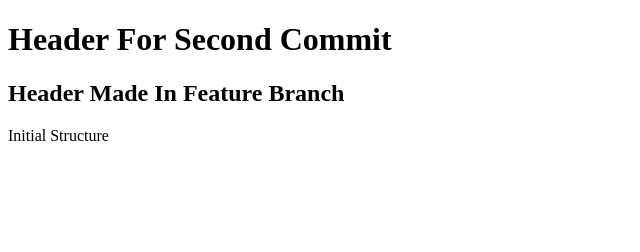
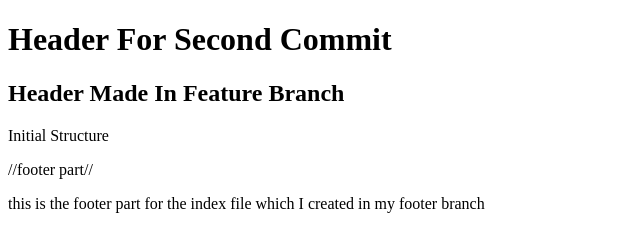
Before and after one commit to riksanariyasedstem/riksana_java, a plain HTML site: page index.html in a window 1280 px wide. Shown: the whole page, without its empty margins (0-640 px from the left). Drawn offline with Linux system fonts and the light colour scheme.

Commit message:
Update index.html

```diff
--- a/index.html
+++ b/index.html
@@ -10,4 +10,6 @@
 <body>
     <p>Initial Structure</p>
 </body>
+    //footer part//
+    <p> this is the footer part for the index file which I created in my footer branch</p>
 </html>
```
